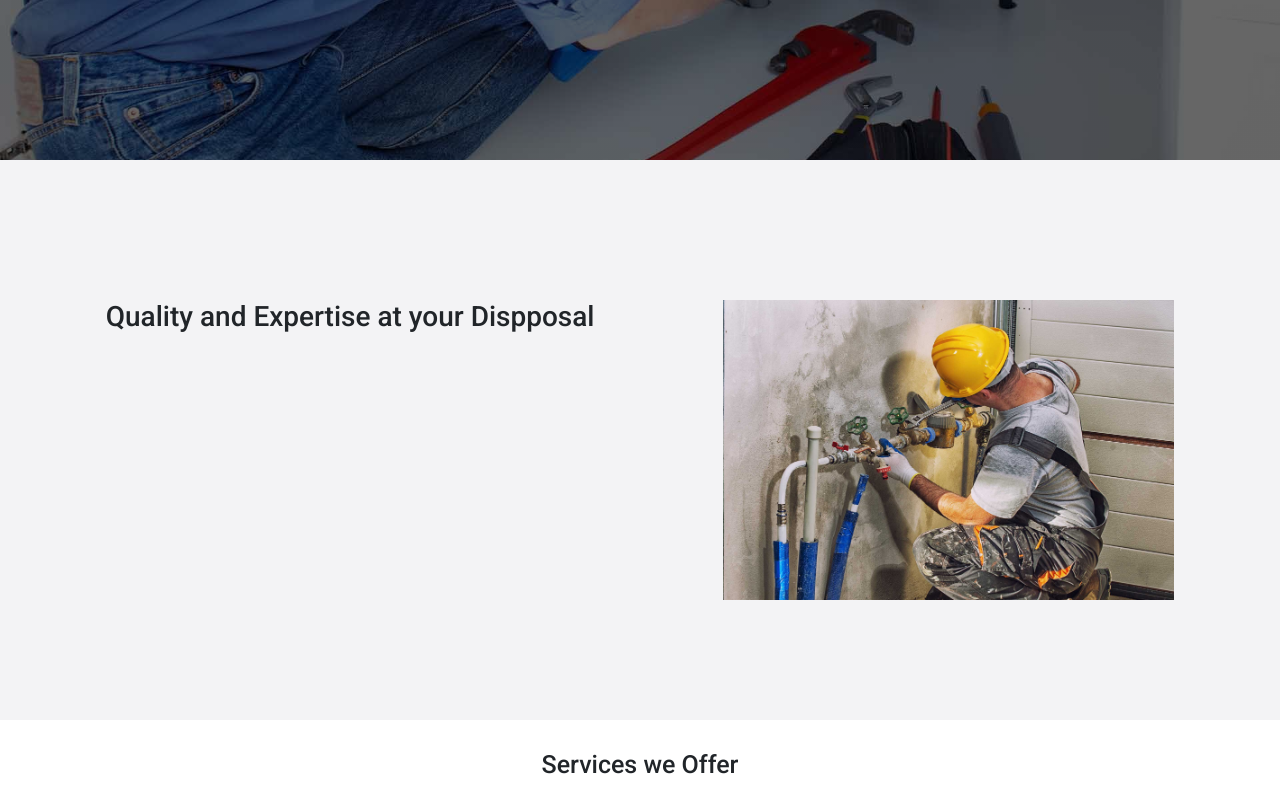
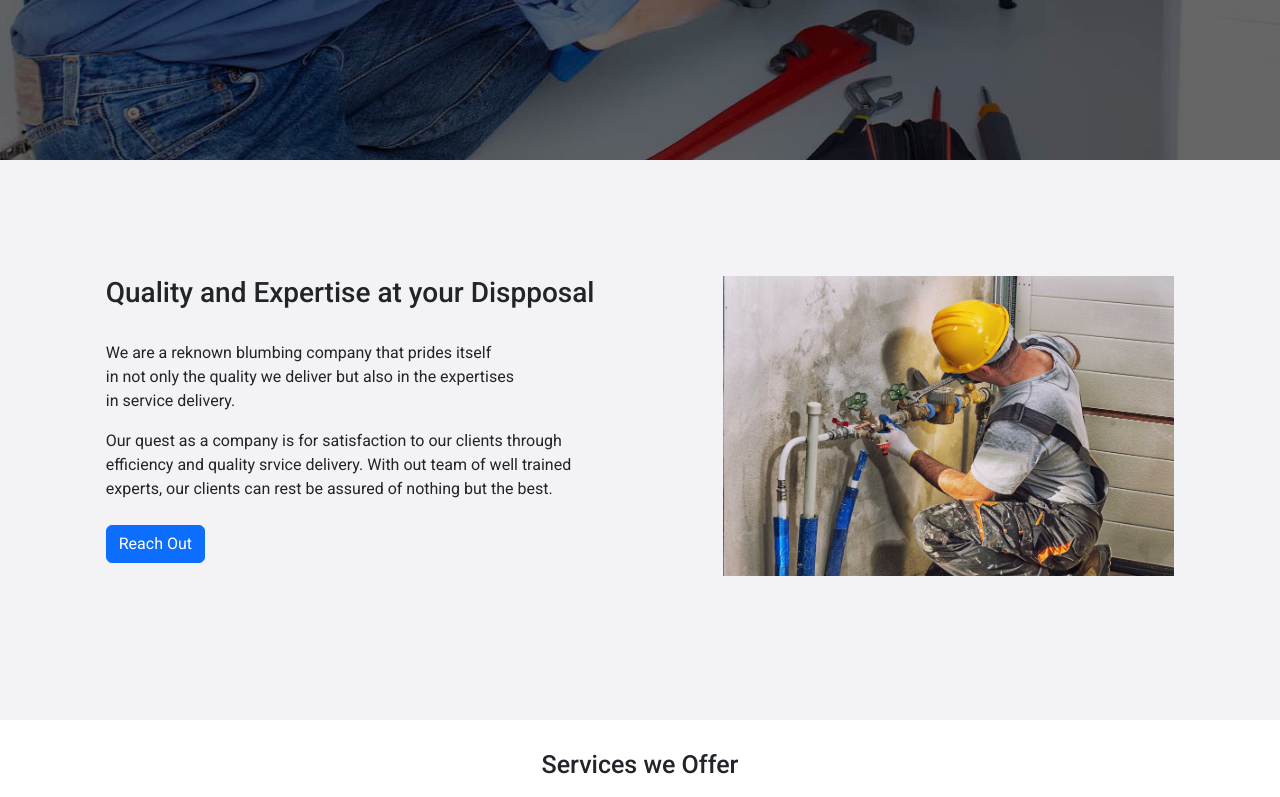
Before and after one commit to Manenomyk/Walez-Plumbing, a React (Create React App) app: page / in a window 1280 px wide. Shown: the part 614-1411 px from the top of the page. Built offline with nearby package versions, Linux system fonts and the light colour scheme.

Commit message:
about info

```diff
--- a/src/Pages/Home/Home.css
+++ b/src/Pages/Home/Home.css
@@ -129,8 +129,8 @@ body{
     justify-content: center;
     align-items: center;
 }
-.aboutcont{
-    /* background-color: white; */
+.abouthead{
+    margin-bottom: 2rem;
 }
 
 
--- a/src/Pages/Home/Home.js
+++ b/src/Pages/Home/Home.js
@@ -8,7 +8,7 @@ import repair from "../../Assets/repair.webp";
 import sew from "../../Assets/sewage.jpg";
 import solar from "../../Assets/solar.webp";
 import unblock from "../../Assets/toi.png";
-import pro from '../../Assets/pro.jpg';
+import pro from "../../Assets/pro.jpg";
 import * as rev from "react-reveal";
 
 function Home() {
@@ -72,15 +72,32 @@ function Home() {
       <div className="about">
         <hom.Container className="aboutcont">
           <hom.Row>
-            <hom.Col lg={6} className="mx-auto">
-              <h3 className="aout">Quality and Expertise at your Dispposal</h3>
+            <hom.Col lg={6} className="mx-auto mb-5">
+              <h3 className="abouthead">
+                Quality and Expertise at your Dispposal
+              </h3>
+              <p>
+                We are a reknown blumbing company that prides itself <br/>
+                 in not only the quality we deliver but also in the expertises  <br />
+                 in service delivery.
+
+              </p>
+              <p className="mb-4">
+                Our quest as a company is for satisfaction to our clients through<br/>
+                 efficiency and quality srvice delivery. With out team of well trained <br />
+                 experts, our clients can rest be assured of nothing but the best.
+
+              </p>
+              <div className="btn btn-primary">
+                Reach Out
+              </div>
             </hom.Col>
-            <hom.Col lg={5} className="mx-auto">
+            <hom.Col lg={5} className="mx-auto mb-5">
               <hom.Image
-              src={pro}
-              alt="image"
-              className="d-block w-100"
-              fluid
+                src={pro}
+                alt="image"
+                className="d-block w-100"
+                fluid
               />
             </hom.Col>
           </hom.Row>
```
